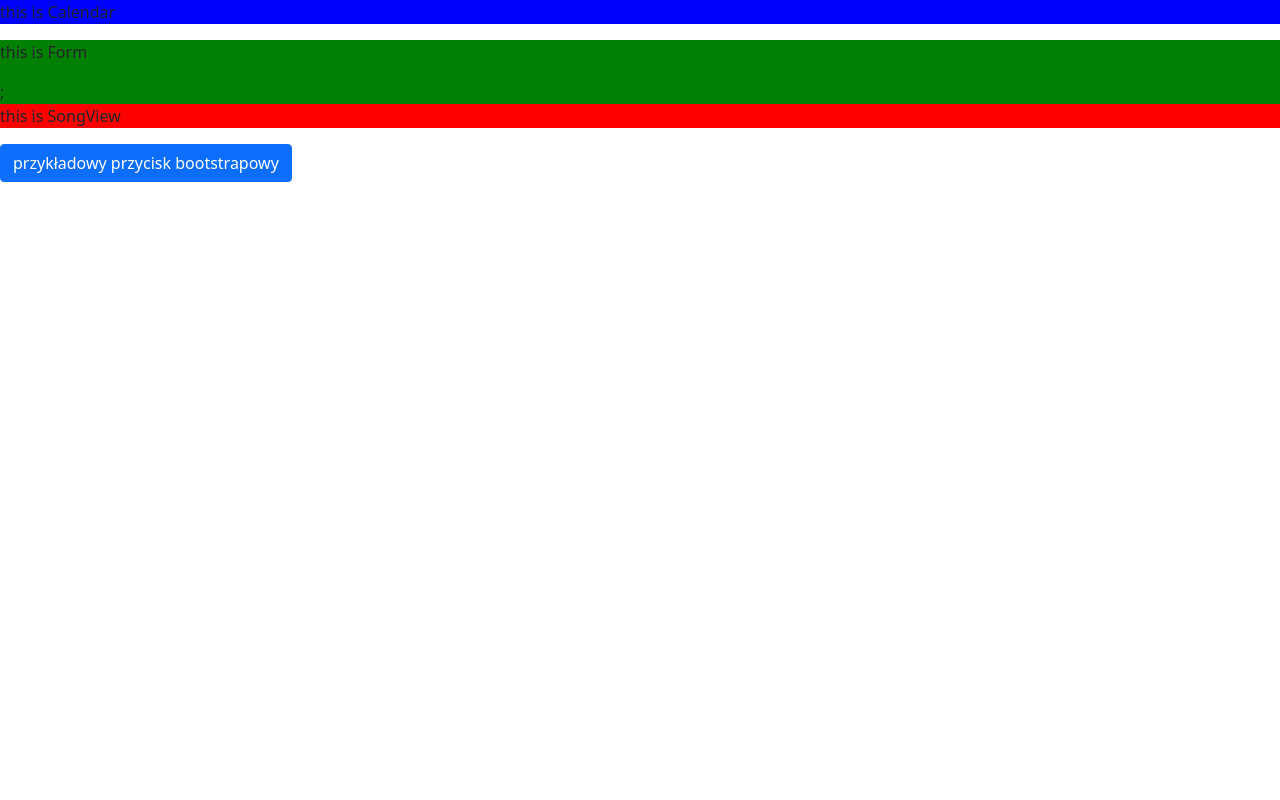
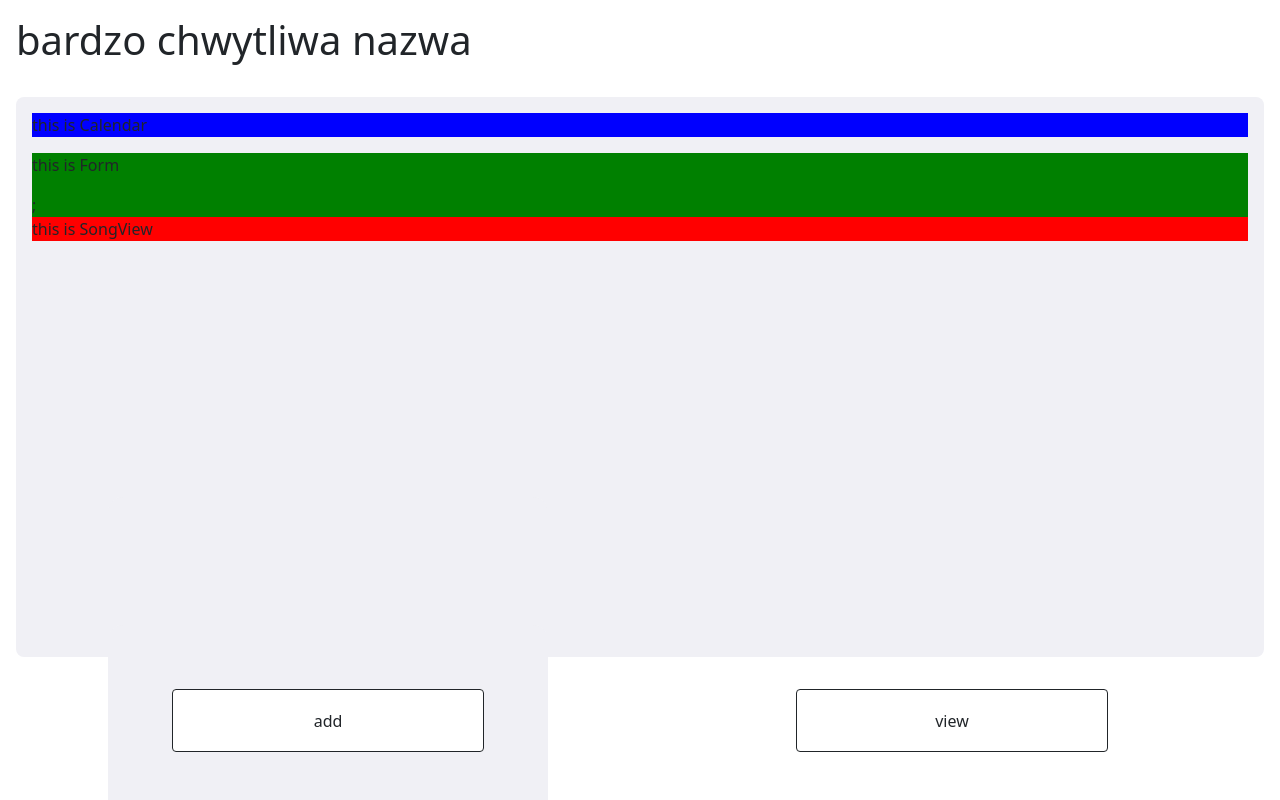
Before and after one commit to kilowatogadziny/hackathon, a React (Create React App) app: page / in a window 1280 px wide. Built offline with nearby package versions, Linux system fonts and the light colour scheme; the HTML template or start-up script is replaced by a standard one.

Commit message:
Create basic template

```diff
--- a/src/App.css
+++ b/src/App.css
@@ -1,38 +1,27 @@
-.App {
-  text-align: center;
+.layout {
+  display: grid;
+  grid-template-rows: auto 70vh auto;
+  height: 100vh;
+  padding: 1rem;
+  /* background-color: red; */
+}
+.layout__view {
+  background-color: #f0f0f5;
+  padding: 1rem;
+  border-radius: 0.5rem;
+}
+.layout__select {
+  /* background-color: darkgreen; */
+  display: flex;
+  justify-content: space-around;
 }
 
-.App-logo {
-  height: 40vmin;
-  pointer-events: none;
+.layout__select__button {
+  /* height: 2em; */
+  width: 25%;
+  margin: 2em;
 }
 
-@media (prefers-reduced-motion: no-preference) {
-  .App-logo {
-    animation: App-logo-spin infinite 20s linear;
-  }
+.layout__select__active {
+  box-shadow: 0 0 0 5vw #f0f0f5, 0 -10vw 0 5vw #f0f0f5;
 }
-
-.App-header {
-  background-color: #282c34;
-  min-height: 100vh;
-  display: flex;
-  flex-direction: column;
-  align-items: center;
-  justify-content: center;
-  font-size: calc(10px + 2vmin);
-  color: white;
-}
-
-.App-link {
-  color: #61dafb;
-}
-
-@keyframes App-logo-spin {
-  from {
-    transform: rotate(0deg);
-  }
-  to {
-    transform: rotate(360deg);
-  }
-}
--- a/src/App.js
+++ b/src/App.js
@@ -1,58 +1,26 @@
 import "./App.css";
-// import firebase from "firebase/compat/app";
-// import { getFirestore, collection, getDocs } from "firebase/firestore";
-// import { useEffect, useState } from "react";
 import Calendar from "./Calendar/Calendar";
 import Form from "./Form/Form";
 import SongView from "./SongView/SongView";
-// import Button from "react-bootstrap/Button";
-
-// const firebaseConfig = {
-//   apiKey: "AIzaSyCRPSk2Y5p-Yl6FHrf_3CBc-G30wb3x698",
-//   authDomain: "hackathon-fd9ef.firebaseapp.com",
-//   projectId: "hackathon-fd9ef",
-//   storageBucket: "hackathon-fd9ef.appspot.com",
-//   messagingSenderId: "792012328661",
-//   appId: "1:792012328661:web:e0f5f17401bbf404ecdc5c",
-// };
-
-// firebase.initializeApp(firebaseConfig);
 
 function App() {
-  // const [variable1, setVariable1] = useState({ field1: "" });
-  // const [variable2, setVariable2] = useState({ field2: "" });
-  // const [variables, setVariables] = useState([{ field1: "", field2: "" }]);
+  return (
+    <div className="layout">
+      <h1 className="layout__title">bardzo chwytliwa nazwa</h1>
+      <section className="layout__view">
+        <Calendar />
+        <Form />
+        <SongView />
+      </section>
 
-  // useEffect(() => {
-  //   initializeFirebase();
-  //   async function fetchData() {
-  //     const db = getFirestore();
-  //     const col = await getDocs(collection(db, "test-collection"));
-  //     const data = [];
-  //     col.forEach((e) => {
-  //       data.push(e.data());
-  //     });
-  //     console.log(data);
-  //     setVariable1(data[0]);
-  //     setVariable2(data[0]);
-  //     setVariables(data[0]);
-  //   }
-
-  //   fetchData();
-  // }, []);
-
-  return (
-    <div>
-      <Calendar />
-      <Form />
-      <SongView />
-
-      <button type="button" class="btn btn-primary">
-        przykładowy przycisk bootstrapowy
-      </button>
-      {/* <p>{variable1}</p>
-      <p>{variable2}</p>
-      <p>{variables}</p> */}
+      <section className="layout__select">
+        <button className="btn btn-outline-dark layout__select__button layout__select__active">
+          add
+        </button>
+        <button className="btn btn-outline-dark layout__select__button">
+          view
+        </button>
+      </section>
     </div>
   );
 }
```
